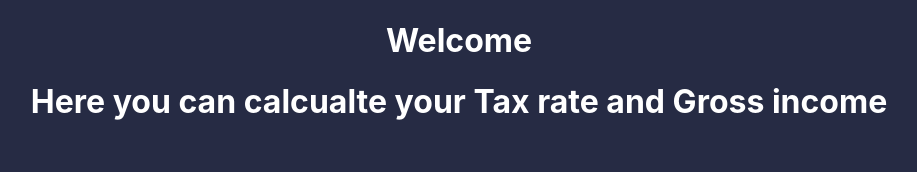
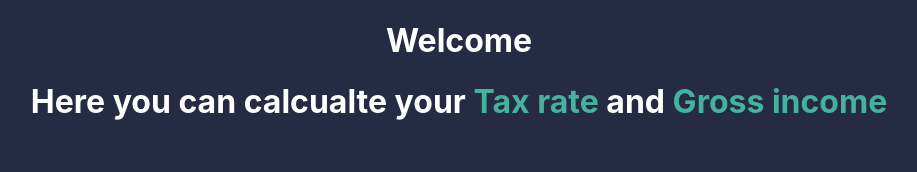
Before and after one commit to Akash-152000/Tax-calculator, a React (Create React App) app: page / in a window 1280 px wide. Shown: the top 172 px of the page, without its empty margins (181-1098 px from the left). Built offline with nearby package versions, Linux system fonts and the light colour scheme.

Commit message:
Update App.css

```diff
--- a/src/App.css
+++ b/src/App.css
@@ -1,5 +1,12 @@
 * {
 
   text-align: center;
+}
+
+.App{
   color: white;
 }
+
+.green{
+  color:#44B29F;
+}
```
